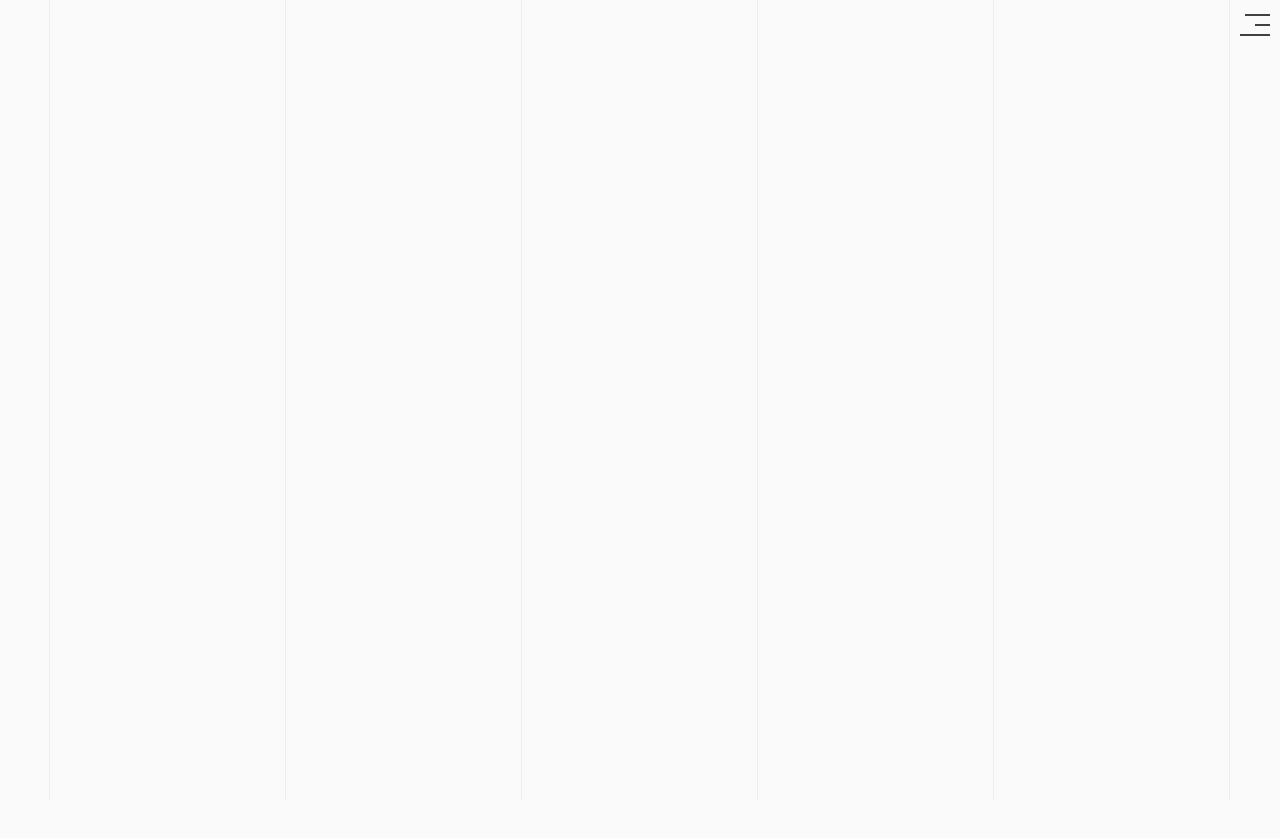
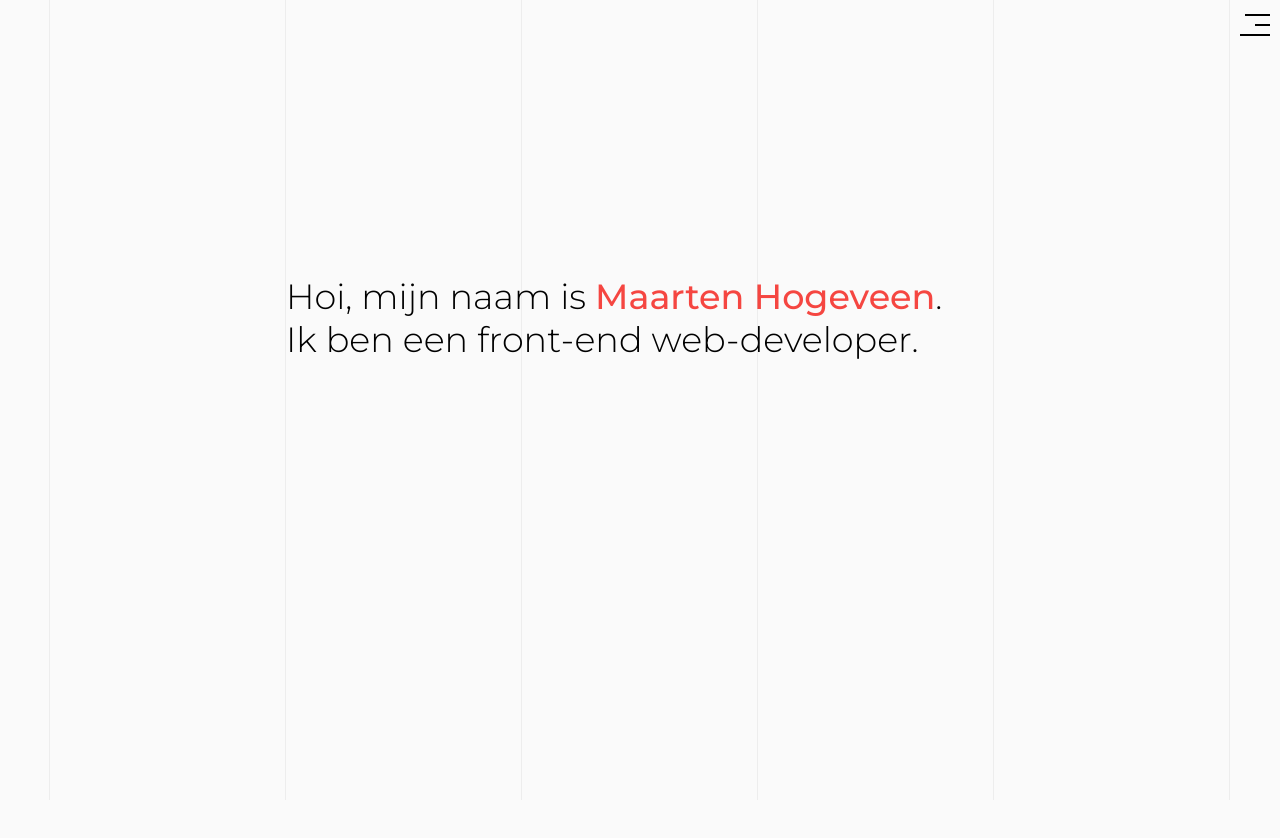
Before and after one commit to mhogeveen/mhogeveen.github.io, a React (Create React App) app: page / in a window 1280 px wide. Shown: the top 838 px of the page. Built offline with nearby package versions, Linux system fonts and the light colour scheme.

Commit message:
Add home component

```diff
--- a/src/components/App.js
+++ b/src/components/App.js
@@ -2,11 +2,15 @@ import React from 'react'
 
 import Navbar from './Navbar'
 import GridLines from './GridLines'
+import Home from './Home'
 
 const App = () => {
    return (
       <>
          <Navbar />
+         <main>
+            <Home />
+         </main>
          <GridLines />
       </>
    )
--- a/src/components/Drawer.js
+++ b/src/components/Drawer.js
@@ -21,13 +21,13 @@ const sections = [
 
 const Drawer = ({ navOut }) => {
    return (
-      <div className={navOut ? 'drawer active' : 'drawer'}>
+      <nav className={navOut ? 'drawer active' : 'drawer'}>
          {sections.map((section) => (
             <a key={section.id} className='drawer-item' href={`#${section.id}`}>
                <span className='drawer-item_title'>{section.name}</span>
             </a>
          ))}
-      </div>
+      </nav>
    )
 }
 
--- a/src/components/GridLines.js
+++ b/src/components/GridLines.js
@@ -2,7 +2,7 @@ import React from 'react'
 
 const GridLines = () => {
    return (
-      <div className='grid'>
+      <div className='grid grid-background'>
          <div className='grid-line'></div>
          <div className='grid-line'></div>
          <div className='grid-line'></div>
--- /dev/null
+++ b/src/components/Home.js
@@ -0,0 +1,17 @@
+import React from 'react'
+
+const Home = () => {
+   return (
+      <section id='home' className='grid'>
+         <div className='home-tekst'>
+            <p>
+               Hoi, mijn naam is <span className='home-tekst-name'>Maarten Hogeveen</span>.
+               <br />
+               Ik ben een front-end web-developer.
+            </p>
+         </div>
+      </section>
+   )
+}
+
+export default Home
--- a/src/sass/components/_drawer.scss
+++ b/src/sass/components/_drawer.scss
@@ -14,8 +14,7 @@
       @include staggered-transition;
 
       &_title {
-         font-family: 'Montserrat', sans-serif;
-         color: lighten($black, 25%);
+         color: $black;
          font-size: 50px;
          font-weight: 300;
          text-transform: uppercase;
--- a/src/sass/components/_gridLines.scss
+++ b/src/sass/components/_gridLines.scss
@@ -1,9 +1,14 @@
 .grid {
    display: grid;
    grid-template-columns: 50px repeat(5, 1fr) 50px;
-   min-height: 100vh;
-   width: 100%;
-   position: fixed;
+
+   &-background {
+      min-height: 100vh;
+      width: 100%;
+      position: fixed;
+      top: 0;
+      left: 0;
+   }
 
    &-line {
       border-right: 1px solid rgba(0, 0, 0, 0.05);
--- /dev/null
+++ b/src/sass/components/_home.scss
@@ -0,0 +1,22 @@
+#home {
+   height: 100vh;
+}
+
+.home {
+   &-tekst {
+      grid-column: 3 / 6;
+      font-size: 35px;
+      font-weight: 300;
+      height: max-content;
+      margin-top: 30vh;
+
+      & p {
+         width: 100%;
+      }
+
+      &-name {
+         font-weight: 500;
+         color: #f54641;
+      }
+   }
+}
--- a/src/sass/components/_navbar.scss
+++ b/src/sass/components/_navbar.scss
@@ -19,7 +19,7 @@
 
 .menu-button-bar {
    height: 2px;
-   background: lighten(#000, 25%);
+   background: $black;
    transition: transform 300ms cubic-bezier(0.5, -0.3, 0.5, 1.3);
    transform-origin: right;
 
--- a/src/style.scss
+++ b/src/style.scss
@@ -7,6 +7,7 @@
 @import './sass/components/navbar';
 @import './sass/components/drawer';
 @import './sass/components/gridLines';
+@import './sass/components/home';
 
 :root {
    font-size: 15px;
@@ -32,4 +33,5 @@ body {
    background: $background;
    -webkit-font-smoothing: antialiased;
    -moz-osx-font-smoothing: grayscale;
+   font-family: 'Montserrat', sans-serif;
 }
```
